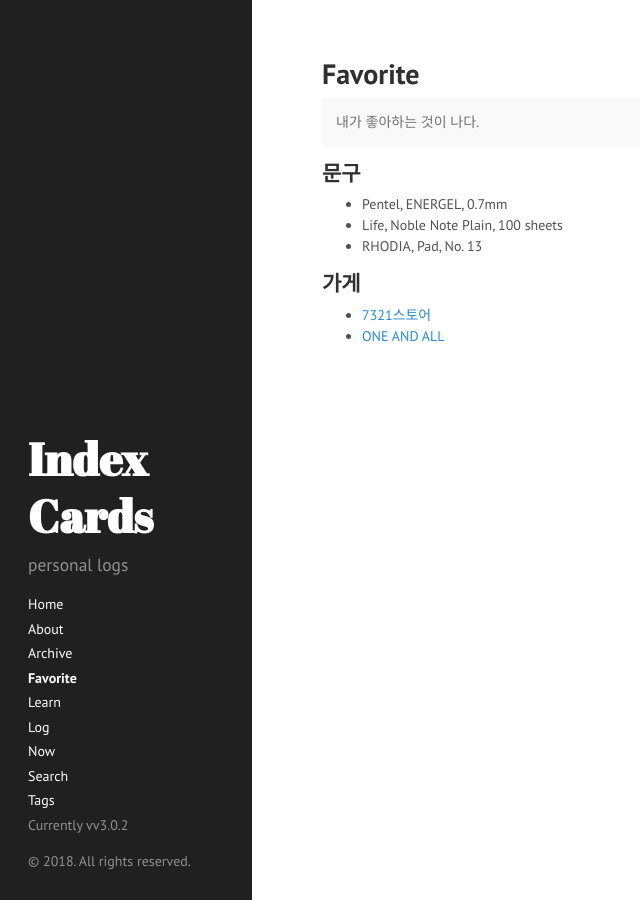
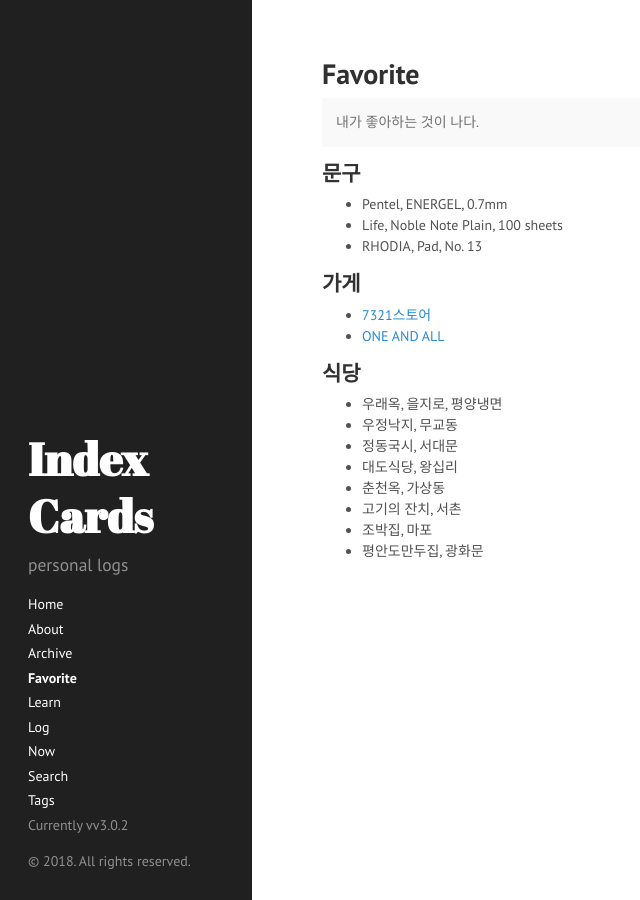
Before and after one commit to walterkwon/BAK_moo99.github.io, a Jekyll site: the page built from favorite.md, in a window 1280 px wide. Shown: the whole page, without its empty margins (0-640 px from the left). Built offline with Jekyll 4.4.1, drawn with Linux system fonts in a browser that asks for light colours.

Commit message:
글 올리기

```diff
--- a/favorite.md
+++ b/favorite.md
@@ -15,3 +15,14 @@ title: Favorite
 ## 가게
 * [7321스토어](http://7321store.com)
 * [ONE AND ALL](http://oneand-all.com/)
+
+
+## 식당
+* 우래옥, 을지로, 평양냉면
+* 우정낙지, 무교동
+* 정동국시, 서대문
+* 대도식당, 왕십리
+* 춘천옥, 가상동
+* 고기의 잔치, 서촌
+* 조박집, 마포
+* 평안도만두집, 광화문
```
Also changed, not shown: _posts/2018/2018-01-29-2017년-회고.markdown (added, +15 -0 lines).
